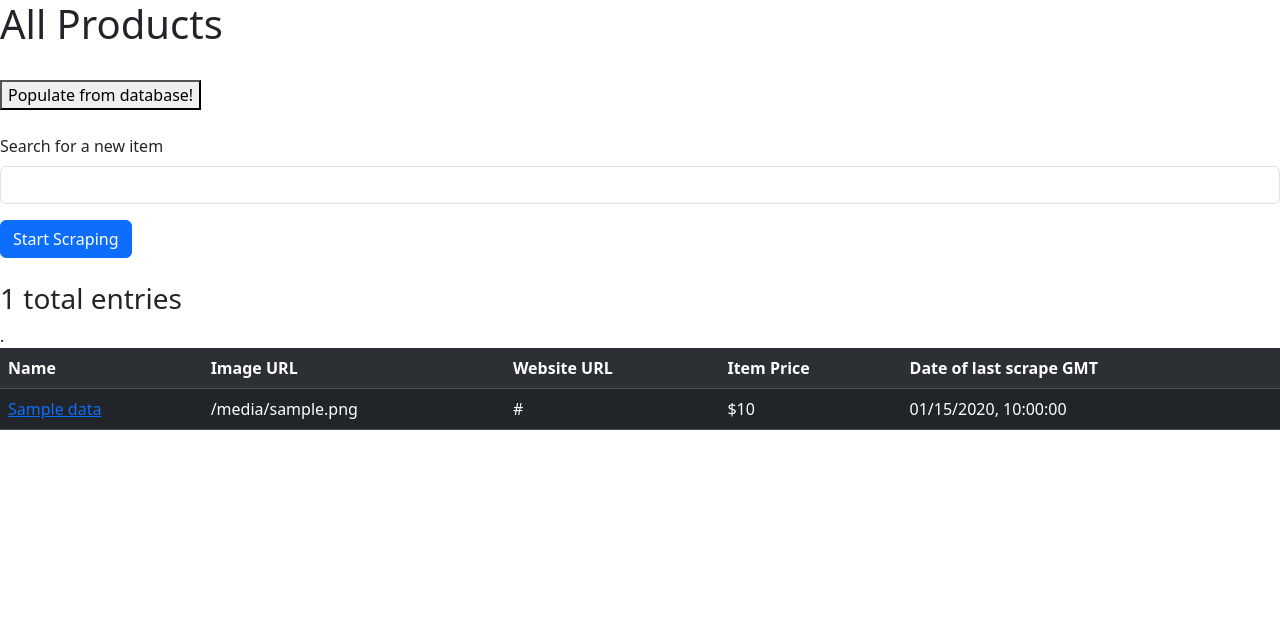
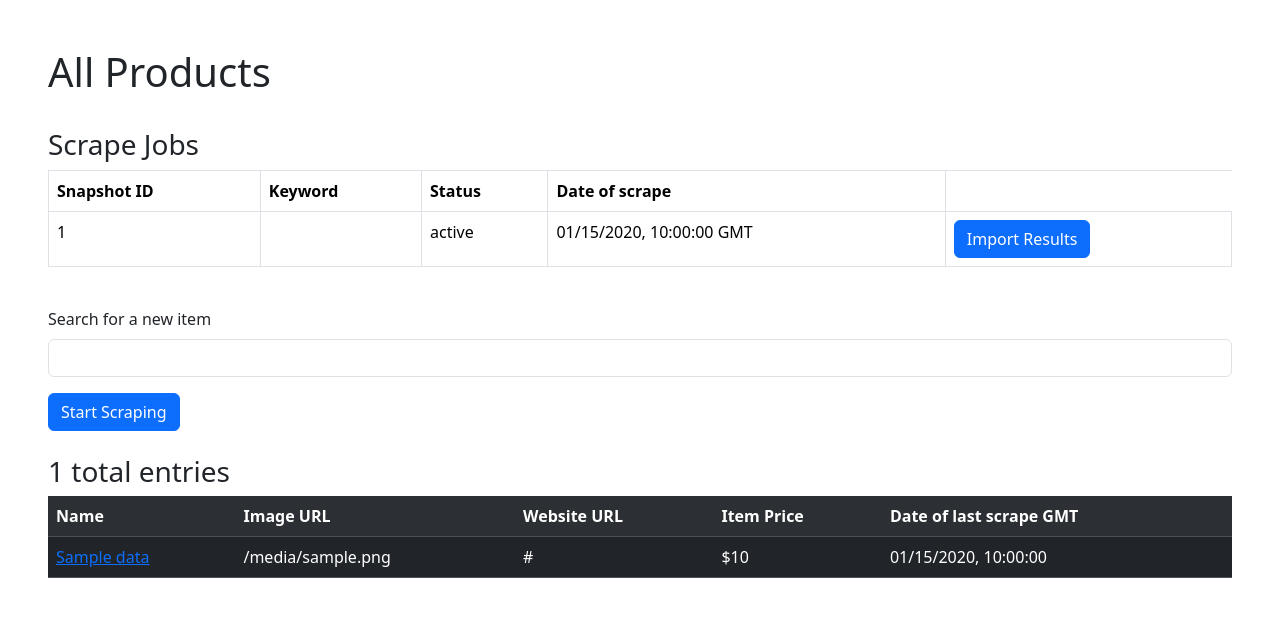
Before and after one commit to MPALONDON/Product_Tracker, a Flask app: template templates/home.html in a window 1280 px wide. Shown: the top 641 px of the page. Run offline with Flask 3, Linux system fonts and the light colour scheme; tables that the repository leaves empty hold one stand-in row (values such as "Sample post"); the template is opened without the code that fills it: values that come from a table or form of the project are taken from there, most other values are stand-ins (such as "Sample title", 1, 10 or a date in 2020); parts of the project's set-up code (start-up, migrations or seed data) failed here and were passed over; some libraries are stand-ins or nearby versions.

Commit message:
Finished how the scraper retrieves the snapshot data from Brightdata. Added ProductPrice table to keep track of pricing changes of the product.

```diff
--- a/main.py
+++ b/main.py
@@ -1,14 +1,14 @@
 import os
-
 from flask_bootstrap import Bootstrap5
 from flask import Flask, request, render_template,redirect,url_for
 from flask_sqlalchemy import SQLAlchemy
-from sqlalchemy.orm import DeclarativeBase,Mapped
-from sqlalchemy import Column, Integer, String, DateTime, Float
+from sqlalchemy.orm import DeclarativeBase, Mapped, relationship,mapped_column
+from sqlalchemy import Column, Integer, String, DateTime, Float,ForeignKey
 from datetime import datetime
 import pandas as pd
+
 from FlaskForms import ScrapeForm
-from scraper import scrape_amazon
+from scraper import scrape_amazon,fetch_snapshot
 
 app = Flask(__name__)
 bootstrap = Bootstrap5(app)
@@ -26,12 +26,38 @@ db.init_app(app)
 
 class Product(Base):
     __tablename__ = 'product'
-    id: Mapped[int] = Column(Integer, primary_key=True)
-    name : Mapped[str] = Column(String(256),nullable=False)
-    img_url : Mapped[str] = Column(String(512),nullable=False)
-    url : Mapped[str] = Column(String(512),nullable=False)
-    price : Mapped[float] = Column(Float,nullable=False)
-    created_at : Mapped[datetime] = Column(DateTime, default=datetime.today,nullable=False)
+    id: Mapped[int] = mapped_column(Integer, primary_key=True)
+    job_id: Mapped[int] = mapped_column(ForeignKey("scrape_job.id"),nullable=False)
+    name : Mapped[str] = mapped_column(String(256),nullable=False)
+    img_url : Mapped[str] = mapped_column(String(512),nullable=False)
+    url : Mapped[str] = mapped_column(String(512),nullable=False,unique=True)
+    price : Mapped[float] = mapped_column(Float,nullable=False)
+    created_at : Mapped[datetime] = mapped_column(DateTime, default=datetime.today,nullable=False)
+
+    job = relationship("ScrapeJob", back_populates="products")
+    prices = relationship("ProductPrice", back_populates="product")
+
+
+class ProductPrice(Base):
+    __tablename__ = "product_price"
+    id: Mapped[int] = mapped_column(Integer, primary_key=True)
+    product_id: Mapped[int] = mapped_column(ForeignKey("product.id"), nullable=False)
+    price: Mapped[float] = mapped_column(Float, nullable=False)
+    checked_at: Mapped[datetime] = mapped_column(DateTime, default=datetime.now, nullable=False)
+
+    product = relationship("Product", back_populates="prices")
+
+
+class ScrapeJob(Base):
+    __tablename__ = "scrape_job"
+    id: Mapped[int] = mapped_column(Integer, primary_key=True)
+    snapshot_id: Mapped[str] = mapped_column(String(128), unique=True, nullable=False)
+    keyword: Mapped[str] = mapped_column(String(256), nullable=False)
+    status: Mapped[str] = mapped_column(String(64), default="pending")
+    created_at: Mapped[datetime] = mapped_column(DateTime, default=datetime.today,nullable=False)
+
+    products = relationship("Product", back_populates="job")
+
 
 with app.app_context():
     db.create_all()
@@ -39,41 +65,65 @@ with app.app_context():
 data = pd.read_json("data.json")
 filtered_data = data.dropna(subset=['initial_price'])
 
-
-
 @app.route('/all_products',methods=['GET', 'POST'])
 def all_products():
     form = ScrapeForm()
     if form.validate_on_submit():
         name = form.name.data
-        scrape_amazon([name])
+        snapshot_id = scrape_amazon([name])
+        job = ScrapeJob(snapshot_id=snapshot_id, keyword=name, status="pending")
+        db.session.add(job)
+        db.session.commit()
         return redirect(url_for('all_products'))
 
     db_data = db.session.execute(db.Select(Product).order_by(Product.name)).scalars().all()
+    jobs = db.session.execute(db.select(ScrapeJob).order_by(ScrapeJob.created_at)).scalars().all()
     total_entries = len(db_data)
-    return render_template("home.html",db_data=db_data,form = form,total_entries=total_entries)
+    return render_template("home.html",db_data=db_data,form = form,total_entries=total_entries,jobs=jobs)
 
-@app.route('/add_product', methods=['GET', 'POST'])
-def add_product():
-    products = []
-    for idx, item in filtered_data.iterrows():
-        products.append(
-            Product(
+@app.route('/import/<snapshot_id>',methods=['GET', 'POST'])
+def import_snapshot(snapshot_id):
+    snapshot_data = fetch_snapshot(snapshot_id)
+
+    job = db.session.execute(db.select(ScrapeJob).where(ScrapeJob.snapshot_id == snapshot_id)).scalar_one_or_none()
+
+    for idx,item in snapshot_data.iterrows():
+        existing = db.session.execute(
+            db.select(Product).where(Product.url == item["url"])
+        ).scalar_one_or_none()
+        if existing:
+
+            price_entry = ProductPrice(product_id=existing.id, price=item["initial_price"])
+            db.session.add(price_entry)
+
+            existing.name = item["title"]
+            existing.img_url = item["image_url"]
+            existing.price = item["initial_price"]
+            existing.created_at = datetime.now()
+            existing.job_id = job.id
+        else:
+            new_product = Product(
                 name=item["title"],
                 img_url=item["image_url"],
                 url=item["url"],
-                price=item["initial_price"]
+                price=item["initial_price"],
+                job_id=job.id,
             )
-        )
-        db.session.add_all(products)
-        db.session.commit()
+            db.session.add(new_product)
+            db.session.flush()
+            price_entry = ProductPrice(product_id=new_product.id, price=item["initial_price"])
+            db.session.add(price_entry)
+
+    job.status = "done"
+    db.session.commit()
+
     return redirect(url_for("all_products"))
-
 
 @app.route('/product/<int:product_id>', methods=['GET', 'POST'])
 def view_product(product_id):
     requested_product = db.get_or_404(Product, product_id)
-    return render_template("product.html",product=requested_product)
+    price_history = db.session.execute(db.select(ProductPrice).where(ProductPrice.product_id==product_id)).scalars().all()
+    return render_template("product.html",product=requested_product,price_history=price_history)
 
 if __name__ == "__main__":
     app.run(debug=True)
--- a/templates/home.html
+++ b/templates/home.html
@@ -8,24 +8,48 @@
 </head>
 <body>
 {{ bootstrap.load_js() }}
+<div class="container-fluid px-5 py-5">
 <h1>All Products</h1>
 <br>
 
-<form action = "/add_product" method = "POST">
+<!--<form action = "/add_product" method = "POST">-->
 
-<button type="submit">
-Populate from database!
-</button>
+<!--<button type="submit">-->
+<!--Populate from database!-->
+<!--</button>-->
 
-</form>
+
+<!--</form>-->
+
+ <h3>Scrape Jobs</h3>
+<table class="table table-bordered">
+    <tr>
+        <th>Snapshot ID</th>
+        <th>Keyword</th>
+        <th>Status</th>
+        <th>Date of scrape</th>
+    </tr>
+    {% for job in jobs %}
+    <tr>
+        <td>{{ job.snapshot_id }}</td>
+        <td>{{ job.keyword }}</td>
+        <td>{{ job.status }}</td>
+        <td>{{ job.created_at.strftime("%m/%d/%Y, %H:%M:%S")}} GMT</td>
+        <td>
+            <a href="{{ url_for('import_snapshot', snapshot_id=job.snapshot_id) }}" class="btn btn-primary">
+                Import Results
+            </a>
+        </td>
+    </tr>
+    {% endfor %}
+</table>
 <br>
 
 {{ render_form(form) }}
 <br>
 
 <h3>{{total_entries}} total entries</h3>
-
-<table class="table table-dark table-striped">.
+<table class="table table-dark table-striped">
     <tr>
         <th>Name</th>
         <th>Image URL</th>
@@ -50,6 +74,7 @@ Populate from database!
     </tr>
     {%endfor%}
 </table>
+</div>
+</body>
 
-</body>
 </html>
--- a/templates/product.html
+++ b/templates/product.html
@@ -37,10 +37,10 @@
           </tr>
         </thead>
         <tbody>
-          {% for date, price in history %}
+          {% for price in price_history %}
           <tr>
-            <td>{{ date }}</td>
-            <td>${{ "%.2f"|format(price) }}</td>
+            <td>{{ price.checked_at.strftime("%m/%d/%Y")}}</td>
+            <td>${{ price.price }}</td>
           </tr>
           {% endfor %}
         </tbody>
```
Also changed, not shown: scraper.py (+16 -1 lines).
